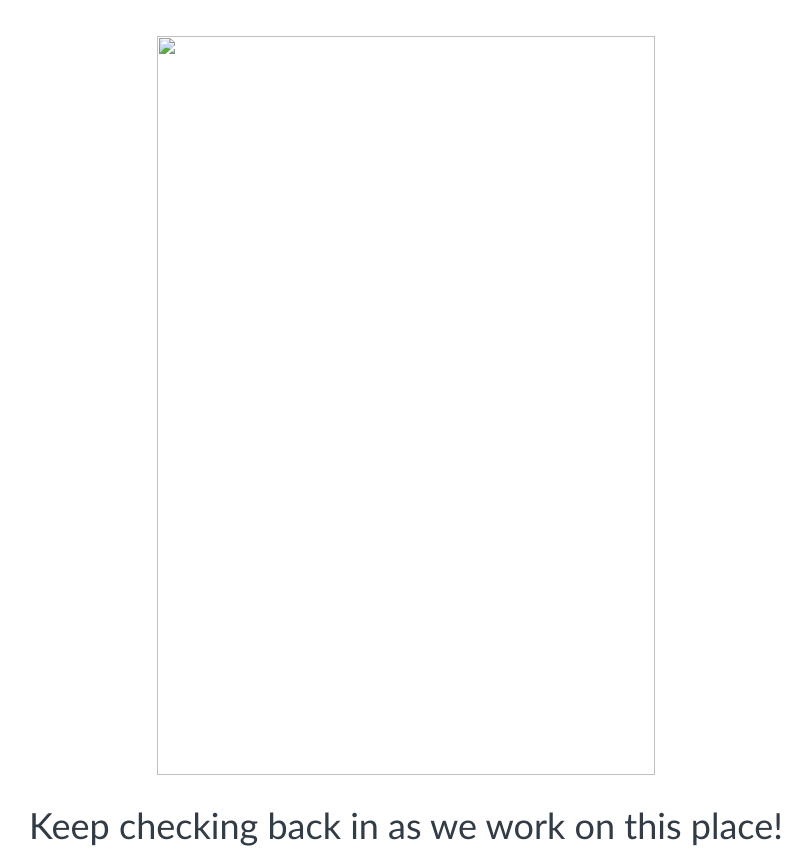
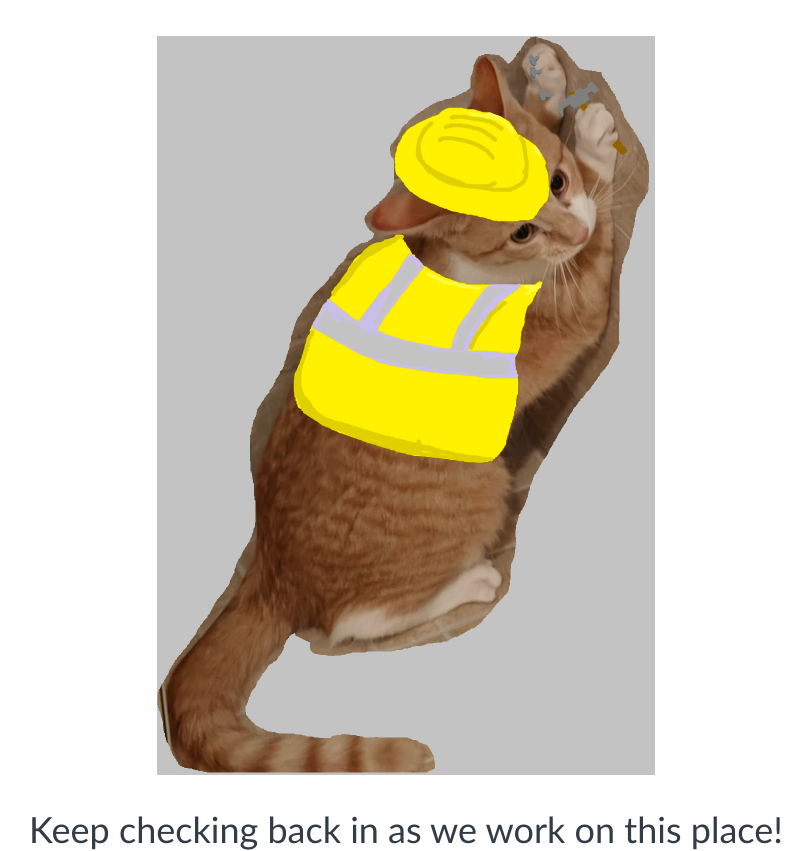
Before and after one commit to Jellyphish1/Personal-site, a plain HTML site: page index.html in a window 1280 px wide. Shown: the part 70-921 px from the top of the page, without its empty margins (234-1046 px from the left). Drawn offline with Linux system fonts and the light colour scheme.

Commit message:
Update index.html

```diff
--- a/index.html
+++ b/index.html
@@ -65,7 +65,7 @@ p#paragraph {
             <div id="container">
 				<div>
                 <p id="header">Thanks for stopping by!</p>
-                <img src="web_images/Construction.jpg"/>
+                <img src="Construction.jpg"/>
 
                 <p id="paragraph">Keep checking back in as we work on this place!</p>
 				</div>
```
